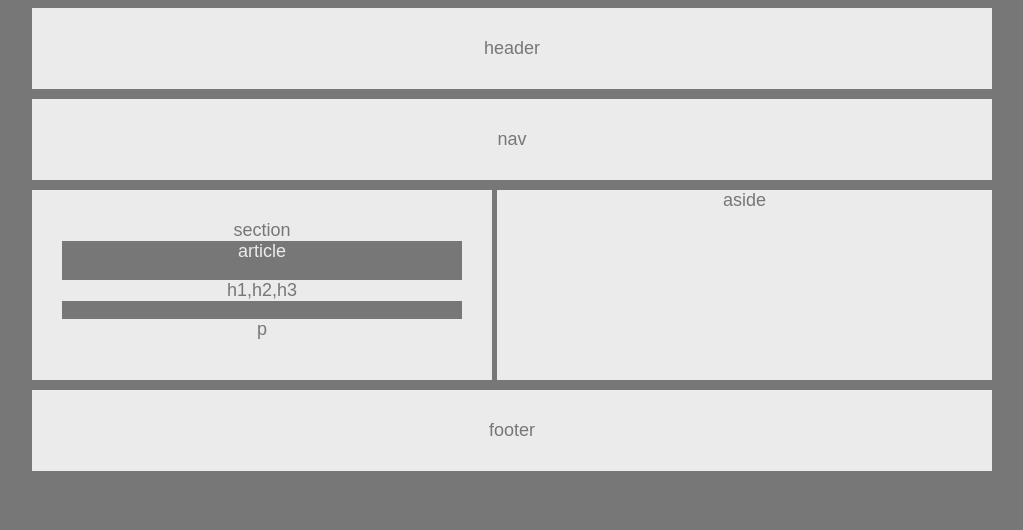
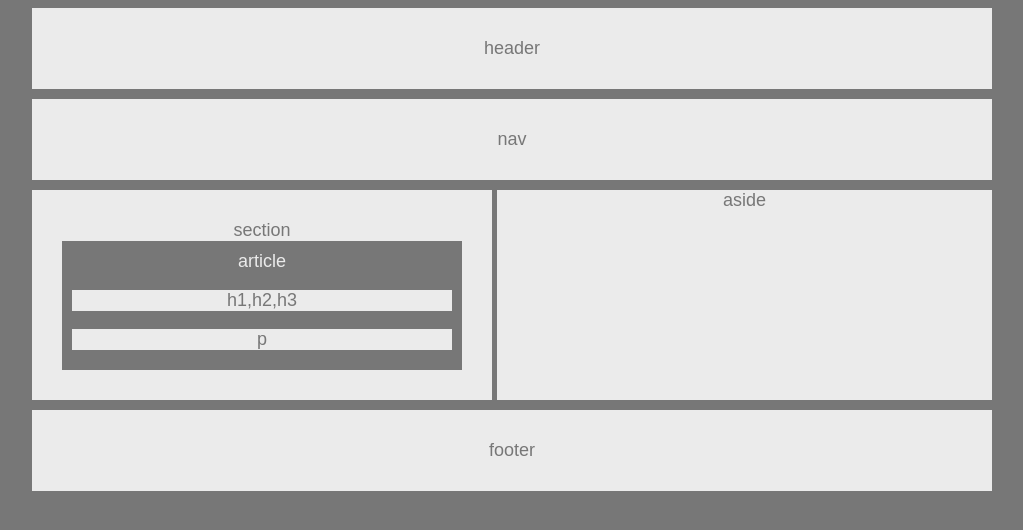
Before and after one commit to Iamdevinj/HW-Wireframe, a plain HTML site: page index.html in a window 1280 px wide. Shown: the whole page, without its empty margins (136-1159 px from the left). Drawn offline with Linux system fonts and the light colour scheme.

Commit message:
finished

```diff
--- a/style.css
+++ b/style.css
@@ -47,6 +47,7 @@ article {
   background-color: #777;
   color: #ebebeb;
   text-align: center;
+  padding: 10px;
 }
 
 p {
@@ -58,7 +59,7 @@ p {
 aside {
   background-color: #ebebeb;
   color: #777;
-  height: 190px;
+  height: 210px;
   text-align: center;
   margin-bottom: 10px;
   width: 495px;
```
